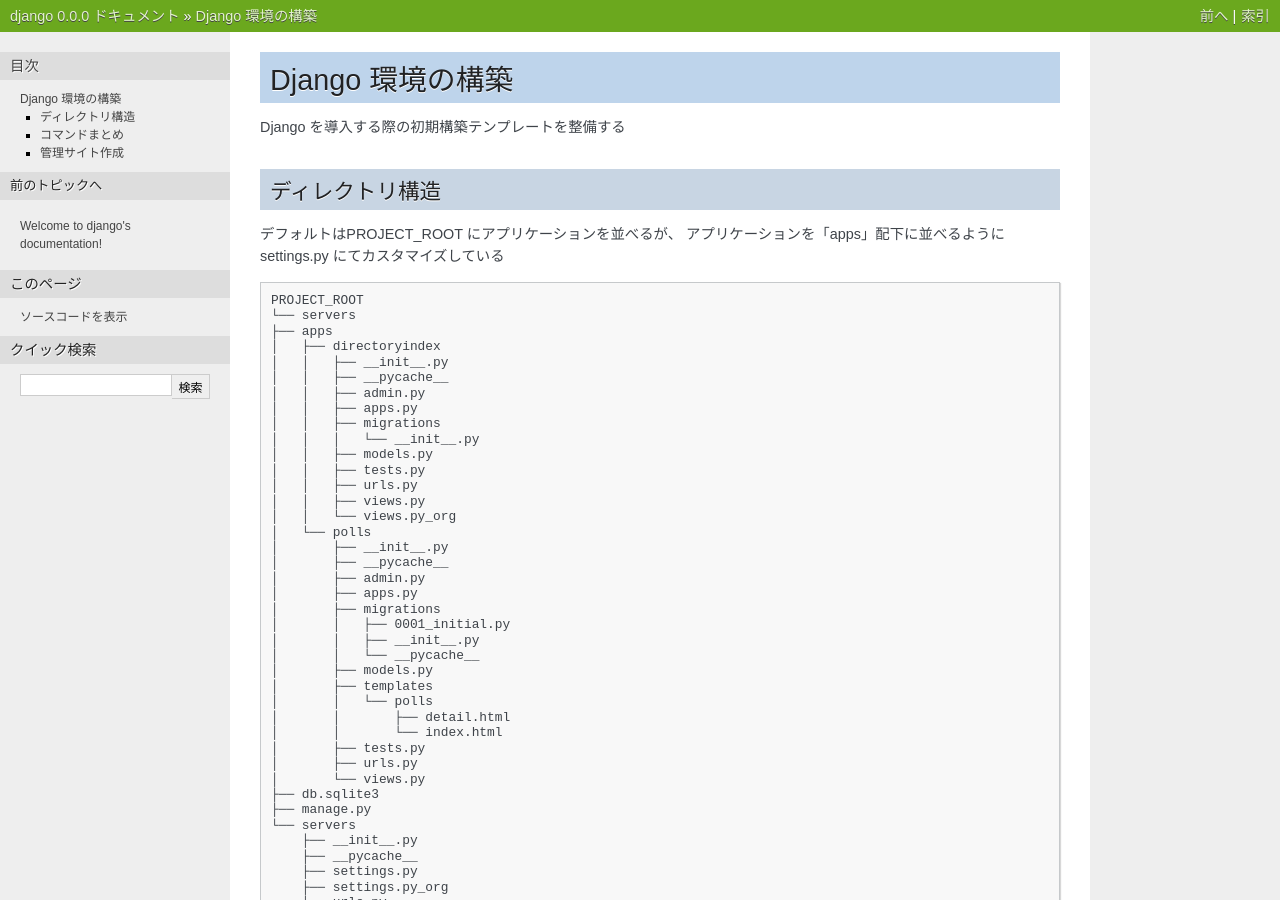
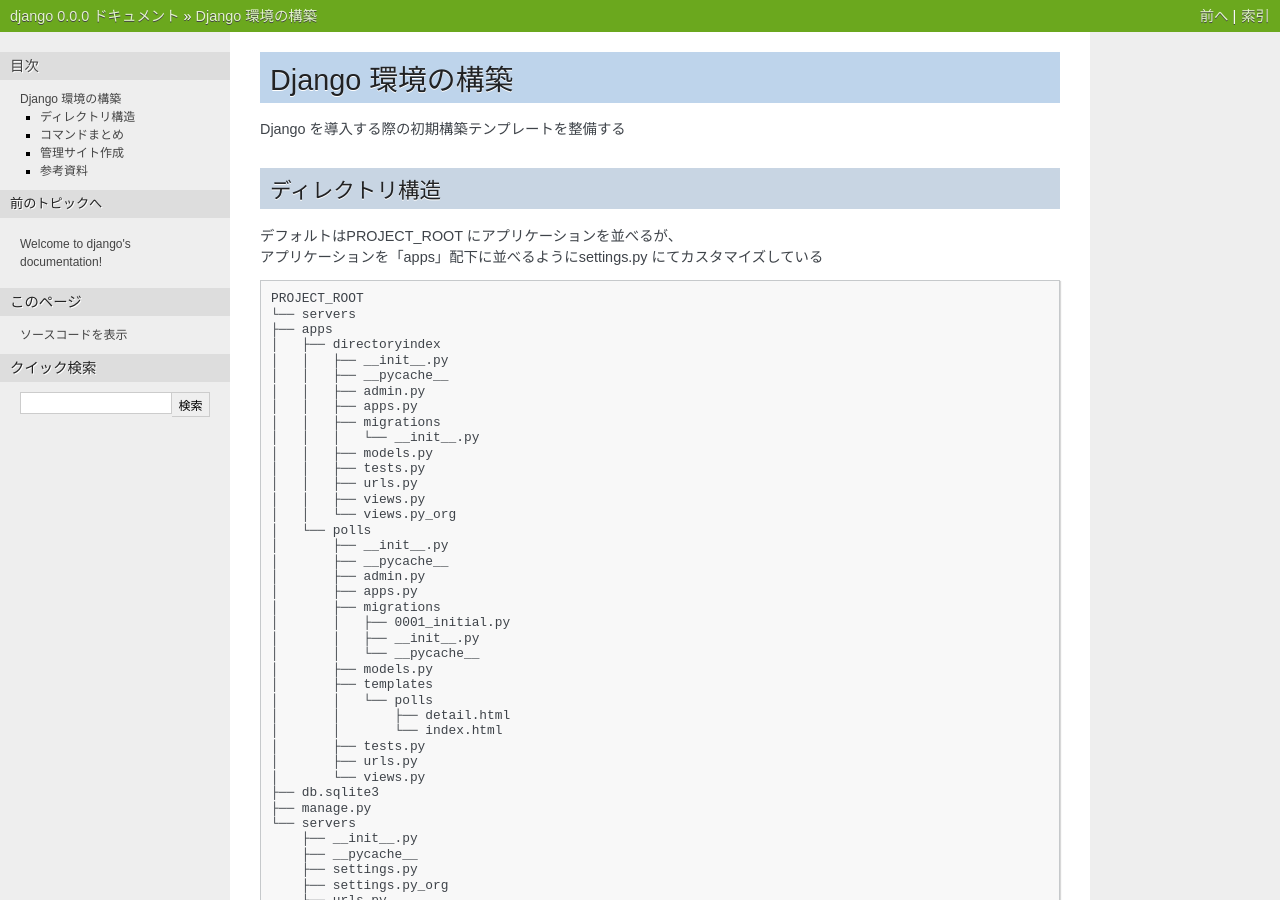
Before and after one commit to yuyuyu0706/sphinx, a Sphinx documentation site: the page built from django/source/work/page01.rst, in a window 1280 px wide and 900 px high. Built offline with Sphinx 7.4.7, drawn with Linux system fonts in a browser that asks for light colours; pages that are not in the unit, such as notebooks, are missing from menus; some of the changed text lies outside the part shown.

Commit message:
auto commit

```diff
--- a/django/source/work/page01.rst
+++ b/django/source/work/page01.rst
@@ -2,13 +2,14 @@
 Django 環境の構築
 ##############################
 
-Django を導入する際の初期構築テンプレートを整備する
+| Django を導入する際の初期構築テンプレートを整備する
 
 ディレクトリ構造
 ===================
 
-デフォルトはPROJECT_ROOT にアプリケーションを並べるが、
-アプリケーションを「apps」配下に並べるようにsettings.py にてカスタマイズしている
+| デフォルトはPROJECT_ROOT にアプリケーションを並べるが、
+| アプリケーションを「apps」配下に並べるようにsettings.py にてカスタマイズしている
+
 ::
 
     PROJECT_ROOT
@@ -81,7 +82,7 @@ Django を導入する際の初期構築テンプレートを整備する
 
 管理サイト作成
 ===================
-settings.py の INSTALL_APPS で定義している機能。必要なければ実施しなくても良い。
+| settings.py の INSTALL_APPS で定義している機能。必要なければ実施しなくても良い。
 
 **データベース作成**
 
@@ -94,3 +95,14 @@ settings.py の INSTALL_APPS で定義している機能。必要なければ実
 ::
 
     python manage.py createsuperuser
+
+
+
+参考資料
+============
+
+`Djangoプロジェクト チュートリアル <https://docs.djangoproject.com/ja/3.0/intro/tutorial01/>`_
+
+`Djangoプロジェクト構造のカスタマイズ（分割と構造化）-2018年2月9日 <https://qiita.com/aion/items/ca375efac5b90deed382#%E3%82%B3%E3%83%B3%E3%83%95%E3%82%A3%E3%82%B0%E7%B3%BB>`_
+
+`DjangoのAppをプロジェクトルート以外に配置する-2017年11月27日 <https://blog.daisukekonishi.com/post/django-app-some-path/>`_
```
